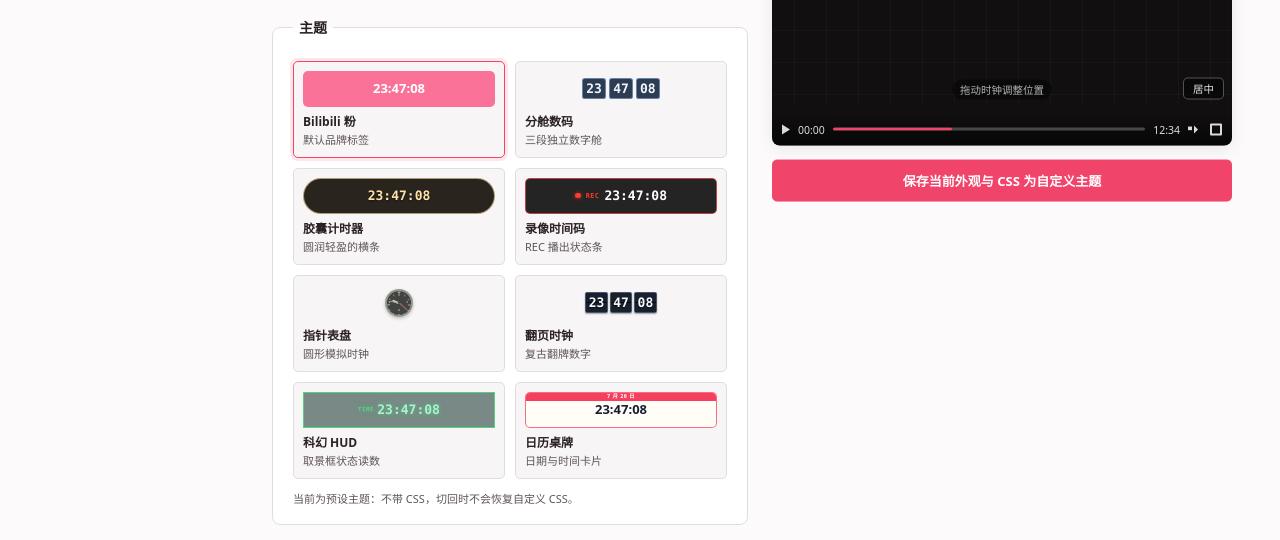
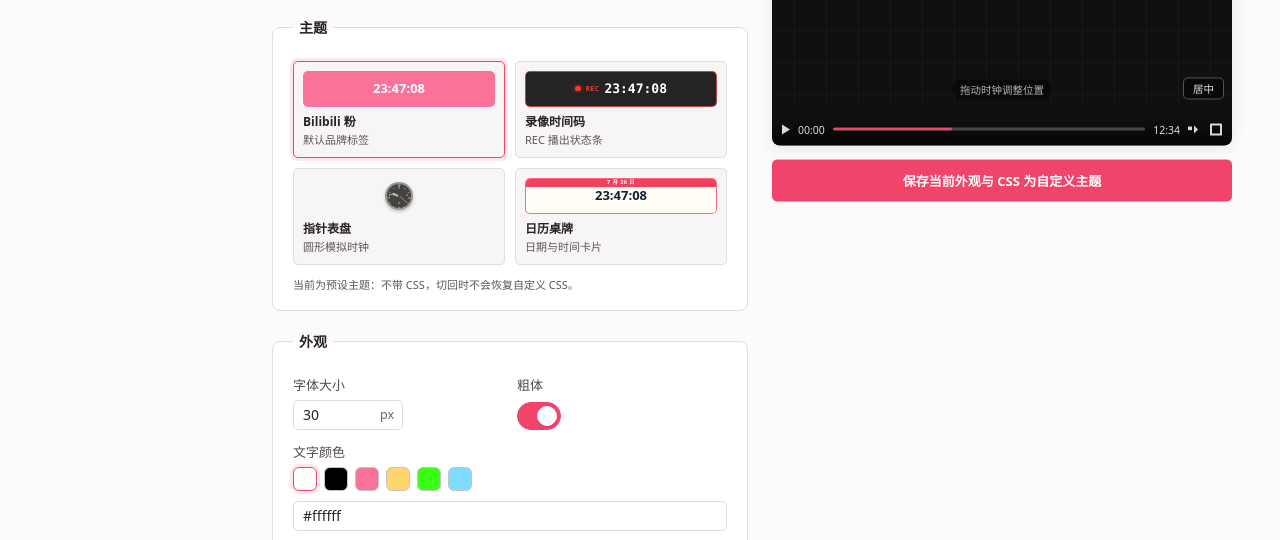
Before and after one commit to ouyangfeng2022/BiClock, a browser extension: page options.html in a window 1280 px wide. Shown: the part 356-896 px from the top of the page. Drawn offline with Linux system fonts and the light colour scheme.

Commit message:
refactor(themes): 精简重复主题，删除 capsule/pods/hud/flip
- capsule 与 single 等价（仅多一个圆角），无特色
- pods / flip 同为分段数字，本质重复
- hud 与 recording 同为「标签 + 时间」状态条，本质重复

从 THEMES 删除这四张主题卡，并加入 REMOVED_THEME_IDS
让已激活它们的用户加载旧存储时由 migrateRemovedTheme 平滑回退到默认。
renderClockLayout 分支 / LAYOUT_LABELS / 选择器表沿用 corner 惯例保留，
旧的派生 customThemes 仍能正确渲染并显示有意义副标题。

同步删除 options.html 「粉色圆角胶囊」CSS 示例卡片，
更新 .bpx-player-clock-single-time 选择器描述。
重新生成 popup/options 截图。

```diff
--- a/options.html
+++ b/options.html
@@ -192,7 +192,7 @@
                 <h3>可用选择器</h3>
                 <div class="docs-selector-grid">
                     <div class="docs-selector-row"><code>.bpx-player-top-clock</code><span>时钟容器（所有布局都有）</span></div>
-                    <div class="docs-selector-row"><code>.bpx-player-clock-single-time</code><span>基础数字 / 胶囊布局的数字</span></div>
+                    <div class="docs-selector-row"><code>.bpx-player-clock-single-time</code><span>基础数字布局的数字</span></div>
                     <div class="docs-selector-row"><code>.bpx-player-clock-segment</code><span>分舱数码的每一段数字舱</span></div>
                     <div class="docs-selector-row"><code>.bpx-player-clock-rec-dot</code><span>录像时间码的红点</span></div>
                     <div class="docs-selector-row"><code>.bpx-player-clock-rec-label</code><span>录像时间码的 "REC" 字样</span></div>
@@ -214,21 +214,6 @@
 
                 <h3>示例</h3>
                 <p class="docs-hint">点击「复制」可直接粘贴到上面的输入框试用。启用后这些 CSS 即为外观唯一来源，无需 <code>!important</code>。</p>
-
-                <div class="docs-card">
-                    <div class="docs-card-head">
-                        <span class="docs-card-title">粉色圆角胶囊</span>
-                        <button type="button" class="copy-btn" data-copy="capsule">复制</button>
-                    </div>
-                    <pre class="docs-code" id="code-capsule"><code>.bpx-player-top-clock {
-  font-size: 32px;
-  font-weight: 700;
-  color: #ffffff;
-  background: #fb7299;
-  border-radius: 999px;
-  padding: 2px 14px;
-}</code></pre>
-                </div>
 
                 <div class="docs-card">
                     <div class="docs-card-head">
--- a/options.js
+++ b/options.js
@@ -22,20 +22,6 @@ var THEMES = [
         accentColor: '#fb7299', clockLayout: 'single'
     },
     {
-        id: 'pods', name: '分舱数码', note: '三段独立数字舱',
-        fontSize: 30, color: '#eff6ff', backgroundColor: '#26354a', bgOpacity: 96, bold: true,
-        fontFamily: 'ui-monospace, "Roboto Mono", SFMono-Regular, Menlo, Consolas, monospace',
-        textShadow: 'none', borderColor: '#8db4e8', borderOpacity: 58, borderWidth: 1,
-        accentColor: '#8db4e8', clockLayout: 'segments'
-    },
-    {
-        id: 'capsule', name: '胶囊计时器', note: '圆润轻盈的横条',
-        fontSize: 30, color: '#ffe2a8', backgroundColor: '#17120b', bgOpacity: 92, bold: true,
-        fontFamily: 'ui-monospace, "Roboto Mono", SFMono-Regular, Menlo, Consolas, monospace',
-        textShadow: '0 1px 2px rgba(0, 0, 0, 0.45)', borderColor: '#ffe2a8', borderOpacity: 62, borderWidth: 1,
-        accentColor: '#ffe2a8', clockLayout: 'capsule'
-    },
-    {
         id: 'recording', name: '录像时间码', note: 'REC 播出状态条',
         fontSize: 29, color: '#ffffff', backgroundColor: '#171717', bgOpacity: 94, bold: true,
         fontFamily: 'ui-monospace, "Roboto Mono", SFMono-Regular, Menlo, Consolas, monospace',
@@ -48,20 +34,6 @@ var THEMES = [
         fontFamily: 'ui-monospace, "Roboto Mono", SFMono-Regular, Menlo, Consolas, monospace',
         textShadow: 'none', borderColor: '#aaa69c', borderOpacity: 82, borderWidth: 2,
         accentColor: '#a87078', clockLayout: 'analog'
-    },
-    {
-        id: 'flip', name: '翻页时钟', note: '复古翻牌数字',
-        fontSize: 31, color: '#f8fafc', backgroundColor: '#111827', bgOpacity: 97, bold: true,
-        fontFamily: 'ui-monospace, "Roboto Mono", SFMono-Regular, Menlo, Consolas, monospace',
-        textShadow: '0 1px 1px rgba(0, 0, 0, 0.8)', borderColor: '#475569', borderOpacity: 100, borderWidth: 1,
-        accentColor: '#94a3b8', clockLayout: 'flip'
-    },
-    {
-        id: 'hud', name: '科幻 HUD', note: '取景框状态读数',
-        fontSize: 28, color: '#a7f3d0', backgroundColor: '#06281f', bgOpacity: 52, bold: true,
-        fontFamily: 'ui-monospace, "Roboto Mono", SFMono-Regular, Menlo, Consolas, monospace',
-        textShadow: '0 0 0.42em rgba(74, 222, 128, 0.7)', borderColor: '#4ade80', borderOpacity: 88, borderWidth: 1,
-        accentColor: '#4ade80', clockLayout: 'hud'
     },
     {
         id: 'calendar', name: '日历桌牌', note: '日期与时间卡片',
--- a/shared.js
+++ b/shared.js
@@ -59,7 +59,9 @@ var DEFAULTS = {
 };
 
 // 已下线、不再有主题卡的旧主题 id。打开旧版本遗留的存储时需要回退到默认。
-var REMOVED_THEME_IDS = ['minimal', 'glass', 'neon', 'retro', 'corner'];
+// capsule 与 single 等价（仅多一个圆角）、pods / flip 重复（同为分段数字）、
+// hud 与 recording 重复（同为「标签 + 时间」状态条），故一并精简。
+var REMOVED_THEME_IDS = ['minimal', 'glass', 'neon', 'retro', 'corner', 'capsule', 'pods', 'hud', 'flip'];
 
 // 主题能够覆盖的外观字段（位置/显示开关等不归主题管）。
 var THEME_STYLE_KEYS = [
```
Also changed, not shown: options-shot.png, popup-shot.png.
